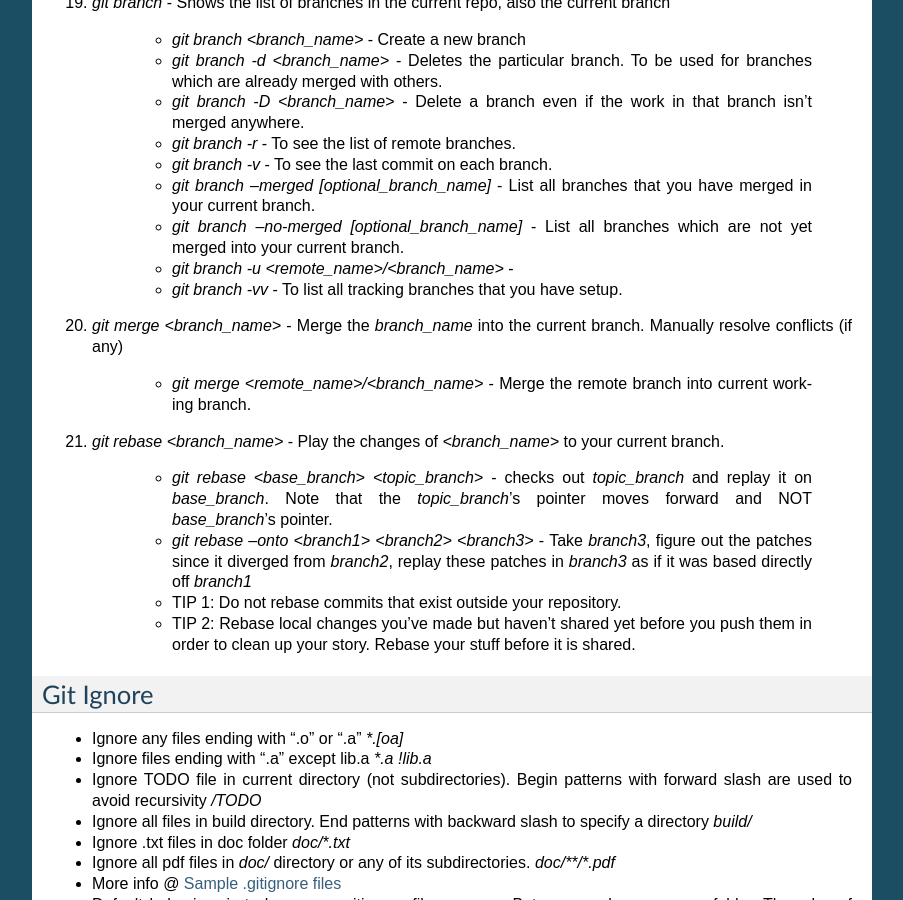
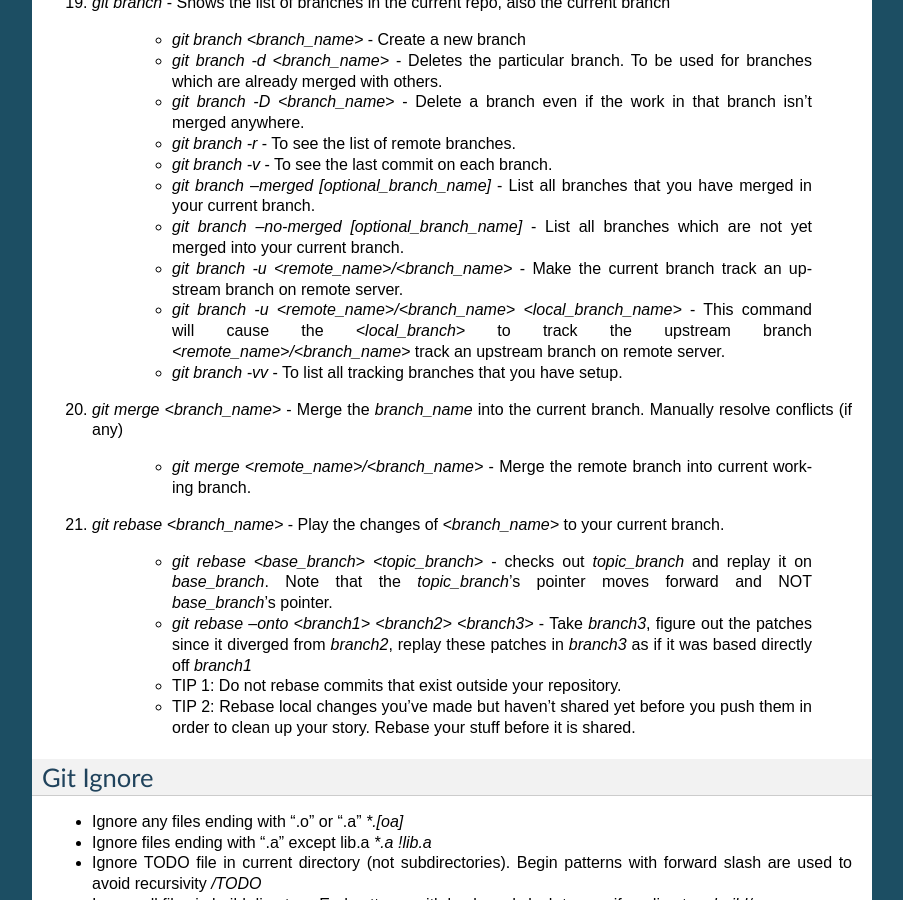
Before and after one commit to nikhilpriyatam/tech-doc, a Sphinx documentation site: the page built from docs/Git.rst, in a window 1280 px wide and 900 px high, scrolled down 3103 px. Shown: the whole window, without its empty margins (198-1101 px from the left). Built offline with Sphinx 7.4.7, drawn with Linux system fonts in a browser that asks for light colours.

Commit message:
Added information about tracking an upstream branch from an already existing local branch

```diff
--- a/docs/Git.rst
+++ b/docs/Git.rst
@@ -200,7 +200,12 @@
         you have merged in your current branch.
       * `git branch --no-merged [optional_branch_name]` - List all branches
         which are not yet merged into your current branch.
-      * `git branch -u <remote_name>/<branch_name>` -
+      * `git branch -u <remote_name>/<branch_name>` - Make the current branch
+        track an upstream branch on remote server.
+      * `git branch -u <remote_name>/<branch_name> <local_branch_name>` - This
+        command will cause the `<local_branch>` to track the upstream branch
+        `<remote_name>/<branch_name>`
+        track an upstream branch on remote server.
       * `git branch -vv` - To list all tracking branches that you have setup.
 
 
```
